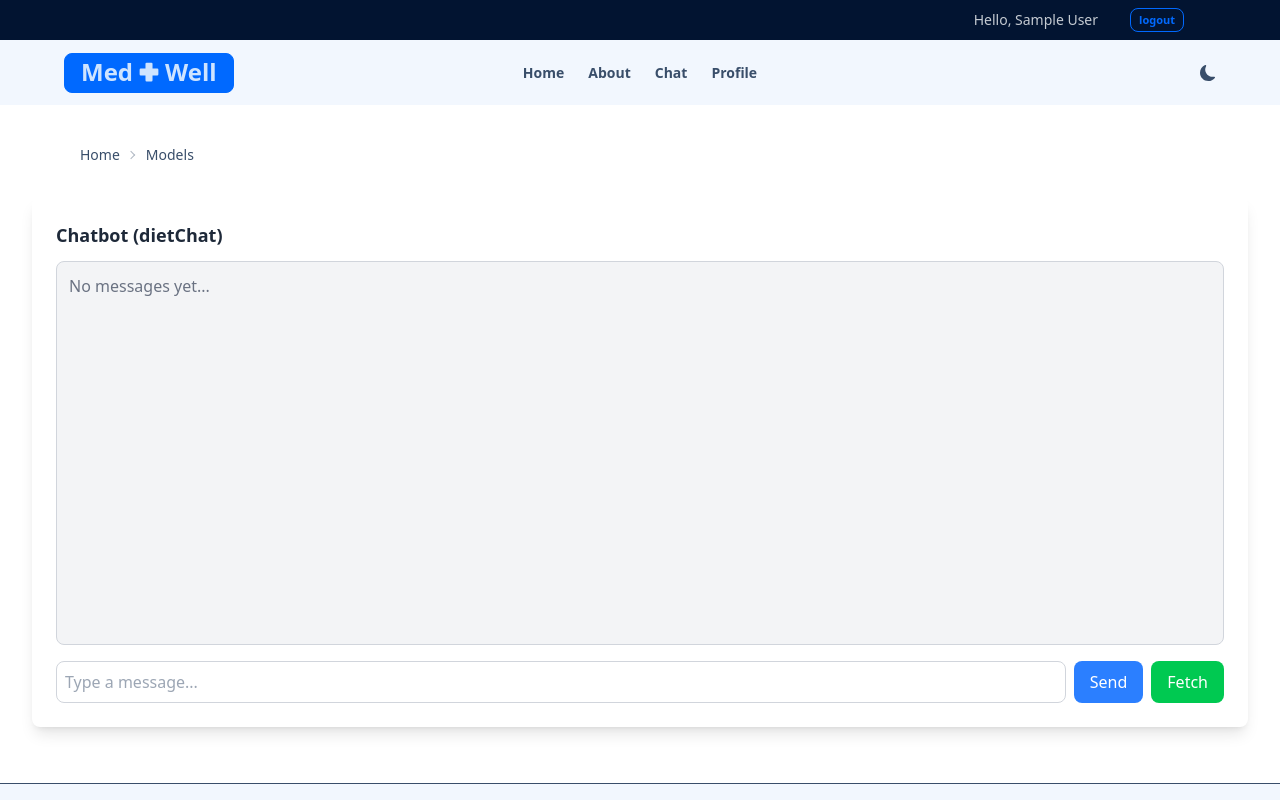
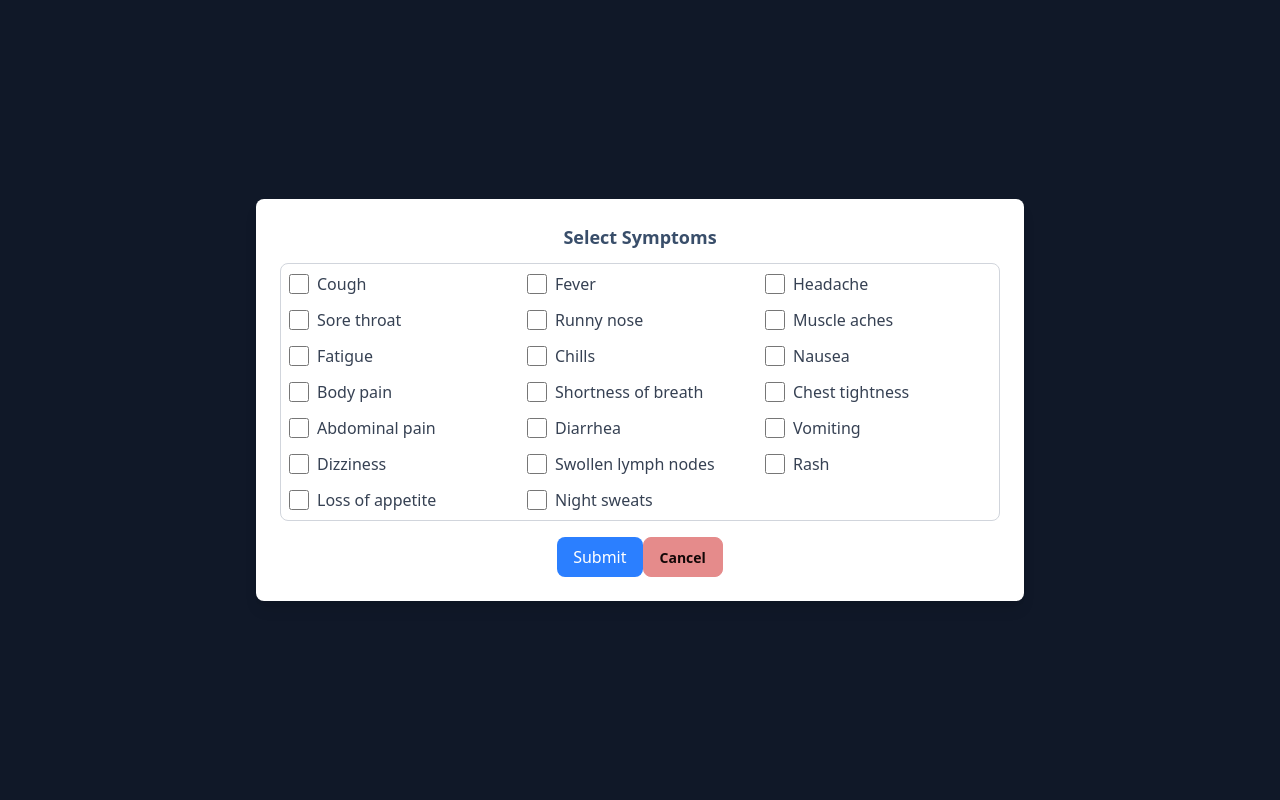
Before and after one commit to muralimanas30/medwell, a React (Vite) app in the folder socket-tut/: page /1/diet in a window 1280 px wide. Shown: the top 800 px of the page. Built offline with nearby package versions, Linux system fonts and the light colour scheme; sample sign-in values are in the browser's storage.

Commit message:
checkboxes

```diff
--- a/socket-tut/src/components/Chatbot.jsx
+++ b/socket-tut/src/components/Chatbot.jsx
@@ -2,14 +2,25 @@ import React, { useState } from 'react';
 import PropTypes from 'prop-types';
 import { useDispatch, useSelector } from 'react-redux';
 import { sendMessage, getAllChats } from '../features/chat/chatSlice';
-import MarkdownRenderer from './MarkdownRenderer'; // Import the MarkdownRenderer
-
+import MarkdownRenderer from './MarkdownRenderer';
+import Symptoms from './Symptoms'; // Import Symptoms
 
 const Chatbot = ({ chatType }) => {
     const dispatch = useDispatch();
     const chatMessages = useSelector((state) => state.chat[chatType]);
-    const { loading } = useSelector(state => state.chat)
+    const { loading } = useSelector(state => state.chat);
     const [message, setMessage] = useState("");
+
+    const [showOptions, setShowOptions] = useState(true);
+    const [response, setResponse] = useState(null);
+    const [showSymptoms, setShowSymptoms] = useState(true); // Show Symptoms initially
+
+    const handleSubmit = async (selectedOptions) => {
+        const message = selectedOptions.join(", ") + " are my selected options.";
+        dispatch(sendMessage({ type: chatType, message }));
+        setResponse(null);
+        setShowSymptoms(false);
+    };
 
     const handleSendMessage = () => {
         if (!message.trim()) return;
@@ -20,22 +31,32 @@ const Chatbot = ({ chatType }) => {
     const handleGetChats = () => {
         dispatch(getAllChats());
     };
-//temp
+
+
+
+
+
     return (
-        <div className="w-full mx-auto my-6 p-6 bg-white shadow-lg rounded-lg">
+        <div className="w-full mx-auto my-6 p-6 bg-white shadow-lg rounded-lg relative">
+            {/* Symptoms Component (Appears on top) */}
+            {showSymptoms && (
+                <div className="absolute top-0 left-0 w-full h-full bg-white bg-opacity-90 flex justify-center items-center z-50">
+                    <Symptoms onSubmit={handleSubmit} setShowSymptoms={setShowSymptoms}/>
+                </div>
+            )}
+
             <h2 className="text-lg font-bold text-gray-800 mb-3">Chatbot ({chatType})</h2>
+
             {/* Chatbox */}
             <div className="h-96 overflow-y-auto border border-gray-300 p-3 rounded-lg bg-gray-100">
                 {chatMessages && chatMessages.length > 0 ? (
                     chatMessages.map((chatItem, index) => (
                         <div
                             key={index}
-                            className={`mb-2  w-automax-w-[70%] p-2 rounded-lg text-sm ${
-                                chatItem.role === "user" ? "bg-blue-200 text-right" : "bg-green-200 text-left"
-                            }`}
+                            className={`mb-2 w-auto max-w-[70%] p-2 rounded-lg text-sm ${chatItem.role === "user" ? "bg-blue-200 text-right" : "bg-green-200 text-left"
+                                }`}
                         >
                             <strong className="text-neutral">{chatItem.role}:</strong>
-                            {/* Render AI response as Markdown */}
                             <MarkdownRenderer markdown={chatItem.msg} />
                         </div>
                     ))
@@ -43,6 +64,7 @@ const Chatbot = ({ chatType }) => {
                     <p className="text-gray-500">No messages yet...</p>
                 )}
             </div>
+
             {/* Input & Buttons */}
             <div className="mt-4 flex">
                 <input
@@ -64,7 +86,6 @@ const Chatbot = ({ chatType }) => {
     );
 };
 
-// PropTypes Validation
 Chatbot.propTypes = {
     chatType: PropTypes.oneOf(["diagnosisChat", "dietChat", "fitnessChat"]).isRequired,
 };
--- a/socket-tut/src/components/ProfileData.jsx
+++ b/socket-tut/src/components/ProfileData.jsx
@@ -1,5 +1,5 @@
 import React from "react";
-import { Form } from "react-router-dom";
+import { Form, redirect } from "react-router-dom";
 import { FormInput, FormCheckbox } from "./index";
 import FormRadiobox from "./FormRadiobox";
 import { toast } from "react-toastify";
@@ -20,9 +20,11 @@ export const action = (store) => async ({ request }) => {
     })
     try {
         // store.dispatch(loginUser(data))
-        toast.success('Form Data Submission Triggered', {
+        toast.success('Profile Updated', {
             autoClose: 1000
         })
+        return redirect('/')
+
     } catch (error) {
         toast.error('Form Data Submission Error', {
             autoClose: 1000
--- /dev/null
+++ b/socket-tut/src/components/Symptoms.jsx
@@ -0,0 +1,59 @@
+import React, { useState } from 'react';
+import PropTypes from 'prop-types';
+import { diagnosisPrompts } from '../utils/symptoms';
+
+const Symptoms = ({ onSubmit,setShowSymptoms }) => {
+    const [selectedSymptoms, setSelectedSymptoms] = useState([]);
+
+    const handleCheckboxChange = (event) => {
+        const { value, checked } = event.target;
+        setSelectedSymptoms((prev) =>
+            checked ? [...prev, value] : prev.filter((symptom) => symptom !== value)
+        );
+    };
+    return (
+        <div className="fixed inset-0 flex items-center justify-center bg-gray-900 bg-opacity-50 z-50 p-4">
+            <div className="bg-white p-6 rounded-lg shadow-lg w-full max-w-lg sm:max-w-xl md:max-w-2xl lg:max-w-3xl">
+                <h2 className="text-lg font-bold mb-3 text-center">Select Symptoms</h2>
+
+                {/* Scrollable Grid */}
+                <div className="max-h-80 overflow-y-auto grid grid-cols-1 sm:grid-cols-2 md:grid-cols-3 gap-3 p-2 border border-gray-300 rounded-lg">
+                    {diagnosisPrompts.map((symptom, index) => (
+                        <div key={index} className="flex items-center">
+                            <input
+                                type="checkbox"
+                                id={`symptom-${index}`}
+                                value={symptom}
+                                onChange={handleCheckboxChange}
+                                className="form-checkbox h-5 w-5 text-blue-600"
+                            />
+                            <label htmlFor={`symptom-${index}`} className="ml-2 text-gray-700">
+                                {symptom}
+                            </label>
+                        </div>
+                    ))}
+                </div>
+                {/* Submit Button */}
+                <div className="mt-4 flex justify-center">
+                    <button
+                        type="button"
+                        onClick={() => onSubmit(selectedSymptoms)}
+                        className="px-4 py-2 bg-blue-500 text-white rounded-lg hover:bg-blue-600 transition"
+                    >
+                        Submit
+                    </button>
+                    <button className='btn btn-error' type='button' onClick={()=>setShowSymptoms(false)}>
+                        Cancel
+                    </button>
+                </div>
+            </div>
+        </div>
+    );
+};
+
+Symptoms.propTypes = {
+    onSubmit: PropTypes.func.isRequired,
+    setShowSymptoms: PropTypes.func
+};
+
+export default Symptoms;
--- a/socket-tut/src/features/user/userSlice.js
+++ b/socket-tut/src/features/user/userSlice.js
@@ -36,7 +36,9 @@ const userSlice = createSlice({
         logoutUser: (state) => {
             state.user = null;
             localStorage.removeItem("user");
-            toast.success("Successfully logged out");
+            toast.success("Successfully logged out",{
+                autoClose:1000
+            });
             console.log("Logout successful");
         },
         toggleTheme: (state) => {
```
Also changed, not shown: socket-tut/src/pages/OCR.jsx (added, +14 -0 lines).
